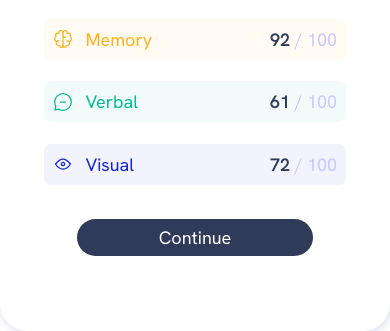
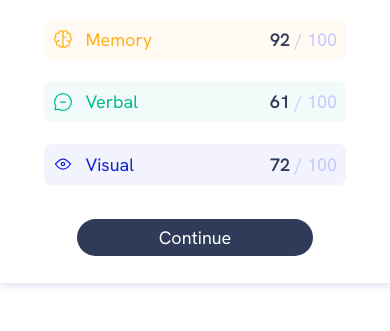
Before and after one commit to Ankitnsk178/Result-Summary-Mini-Project, a plain HTML site: page index.html in a window 390 px wide. Shown: the part 513-844 px from the top of the page. Drawn offline with Linux system fonts and the light colour scheme.

Commit message:
corrected height

```diff
--- a/css/style.css
+++ b/css/style.css
@@ -168,11 +168,14 @@
 }
 
 @media (max-width:768px){
+    .container{
+        height: auto;
+    }
     .card{
         flex-direction: column;
-        height: 100%;
+        height: auto;
         width: 100%;
-
+        border-radius: 0;
     }
     .left_container{
         width: 100%;
```
